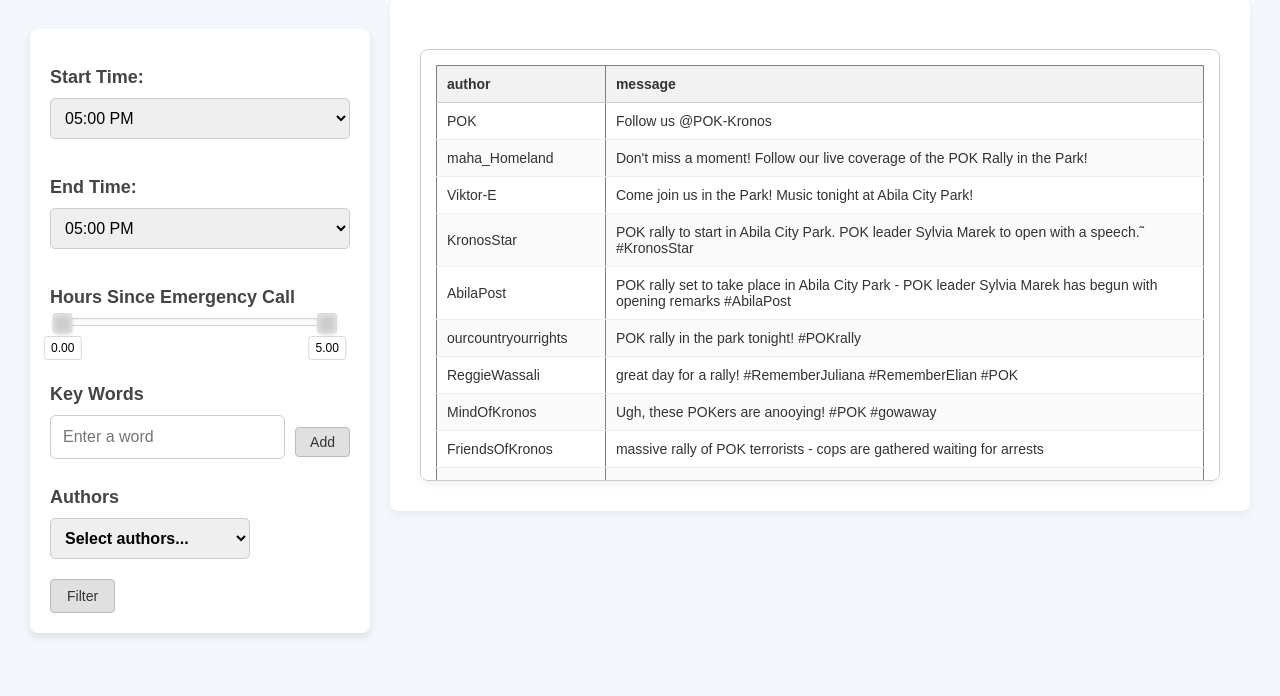
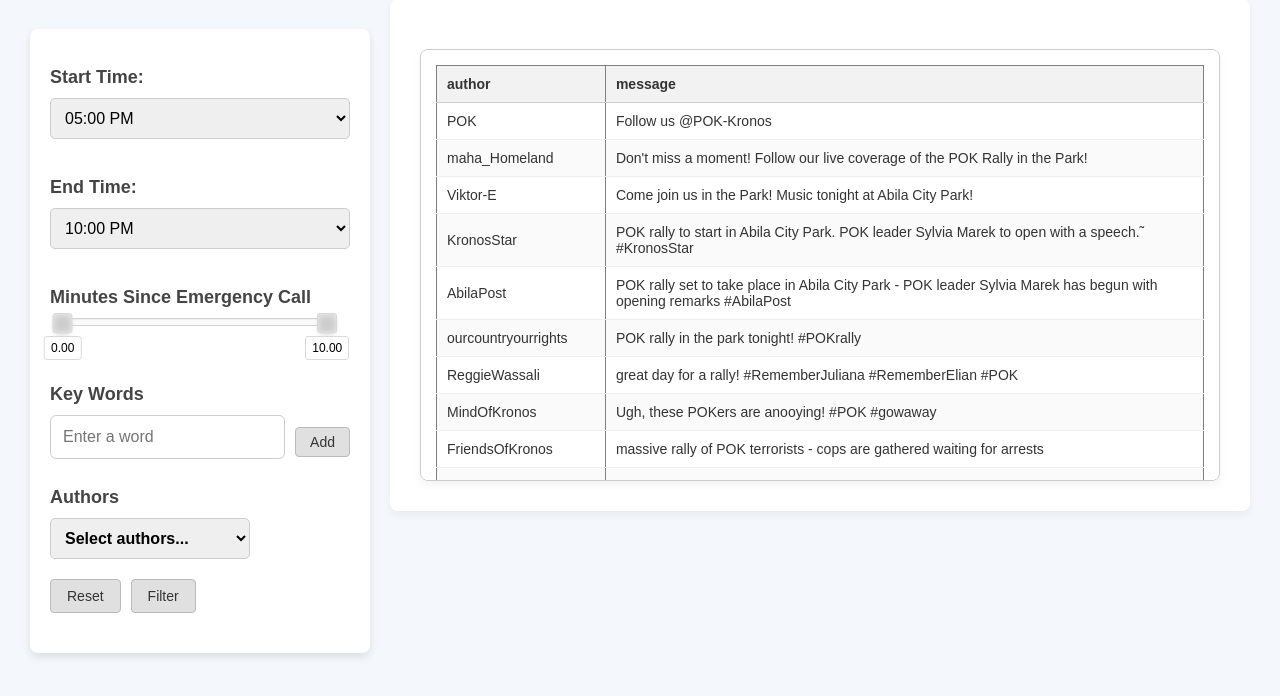
Before and after one commit to sydneybulatao/CS178-Final, a Flask app: page / in a window 1280 px wide. Shown: the part 162-858 px from the top of the page. Run offline with Flask 3, Linux system fonts and the light colour scheme; data that the repository does not hold is empty.

Commit message:
Fix filters and add reset button

```diff
--- a/Q1/app.py
+++ b/Q1/app.py
@@ -29,7 +29,7 @@ def index():
   time_options = generate_time_options(5, 10, 15)
 
   # Get list of all authors in dataset
-  authors = df[df['type'] == 'mbdata']['author'].unique()
+  authors = sorted(df[df['type'] == 'mbdata']['author'].unique())
 
   return render_template(
     'index.html',
@@ -39,29 +39,72 @@ def index():
     df=html_df
   )
 
+def time_to_most_recent_emergency(ccdata_df, mbdata_row):
+  # Find the most recent emergency call before the current 'mbdata' row
+  recent_ccdata = ccdata_df[ccdata_df['date'] <= mbdata_row['date']].iloc[-1:]  # Get the most recent one
+  if not recent_ccdata.empty:
+    # Calculate the time difference (absolute value)
+    return mbdata_row['date'] - recent_ccdata['date'].iloc[0]
+  return pd.NaT  # If no previous emergency call, return Not a Time
+
 @app.route('/update', methods=["POST"])
 def update():
   request_data = request.get_json()
 
-  # Generate time options from 5 PM to 10 PM in 15 minute increments
-  time_options = generate_time_options(5, 10, 15)
+  filtered_df = df.copy(deep=True)
+  filtered_df['date'] = pd.to_datetime(filtered_df['date'], format='%Y-%m-%d %H:%M:%S')
 
-  # Get list of all authors in dataset
-  authors = df[df['type'] == 'mbdata']['author'].unique()
+  ### Filter by start and end time
+  if 'startTime' in request_data and 'endTime' in request_data:
+    start_time_str = request_data['startTime']
+    end_time_str = request_data['endTime']
 
-  # Filter by authors
-  filtered_df = df.copy(deep=True)
+    # Convert to datetime objects
+    start_time = datetime.strptime(start_time_str, '%I:%M %p')
+    end_time = datetime.strptime(end_time_str, '%I:%M %p')
+    start_time = start_time.replace(year=filtered_df['date'].dt.year.iloc[0], month=filtered_df['date'].dt.month.iloc[0], day=filtered_df['date'].dt.day.iloc[0])
+    end_time = end_time.replace(year=filtered_df['date'].dt.year.iloc[0], month=filtered_df['date'].dt.month.iloc[0], day=filtered_df['date'].dt.day.iloc[0])
+
+    # Filter dataframe by time range
+    filtered_df = filtered_df[(filtered_df['date'] >= start_time) & (filtered_df['date'] <= end_time)]
+
+  ### Filter by time to emergency call
+  # Separate 'ccdata' (emergency calls) and 'mbdata' (messages)
+  ccdata_df = filtered_df[filtered_df['type'] == 'ccdata']
+  mbdata_df = filtered_df[filtered_df['type'] == 'mbdata']
+
+  # Sort to get in ascending order
+  ccdata_df = ccdata_df.sort_values(by='date', ascending=True)
+  mbdata_df = mbdata_df.sort_values(by='date', ascending=True)
+
+  # Calculate time to most recent emergency call for each mbdata entry
+  mbdata_df['time_to_emergency'] = mbdata_df.apply(
+    lambda row: (time_to_most_recent_emergency(ccdata_df, row).total_seconds() / 60)
+    if pd.notnull(time_to_most_recent_emergency(ccdata_df, row)) else np.nan,
+    axis=1
+)
+
+  if 'emergencyMinutes' in request_data:
+    emergency_minutes_start = float(request_data['emergencyMinutes'][0])
+    emergency_minutes_end = float(request_data['emergencyMinutes'][1])
+
+    # Filter rows based on whether time_to_emergency is within the specified range
+    mbdata_df = mbdata_df[
+    (mbdata_df['time_to_emergency'] >= emergency_minutes_start) &
+    (mbdata_df['time_to_emergency'] <= emergency_minutes_end)
+    ]
+
+    # Merge the mbdata rows with the time to emergency column back to the filtered_df
+    filtered_df = pd.concat([mbdata_df, ccdata_df])
+
+  ### Filter by authors
   if request_data['authors'] and request_data['authors'] != []:
     filtered_df = filtered_df[filtered_df['author'].isin(request_data['authors'])]
 
-  # Filter by keywords in the message (case-insensitive)
+  ### Filter by keywords in the message (case-insensitive)
   if request_data['keywords']:
       keyword_pattern = '|'.join([rf'\b{k}\b' for k in request_data['keywords']])
       filtered_df = filtered_df[filtered_df['message'].str.contains(keyword_pattern, case=False, na=False)]
-
-  # TODO: filter by start and end time
-
-  # TODO: filter by time to emergency call
 
   print(filtered_df)
 
@@ -72,6 +115,5 @@ def update():
     "df": html_df
   }
 
-
 if __name__ == '__main__':
     app.run(debug=True)
--- a/Q1/static/js/script.js
+++ b/Q1/static/js/script.js
@@ -7,9 +7,6 @@ function draw_slider(column, min, max, step){
     step: step,
     range: {'min': min, 'max': max}
   });
-  // slider.noUiSlider.on('change', function(){
-  //     update(scatter1_svg, scatter2_svg, scatter1_scale, scatter2_scale)
-  // });
 }
 
 function getFilterValues() {
@@ -31,9 +28,9 @@ function getFilterValues() {
   // Emergency slider value (example assumes you're using noUiSlider)
   const slider = document.getElementById('emergency-time-slider');
   if (slider.noUiSlider) {
-      filterValues['emergencyHours'] = slider.noUiSlider.get(); // Might return a string or array depending on config
+      filterValues['emergencyMinutes'] = slider.noUiSlider.get(); // Might return a string or array depending on config
   } else {
-      filterValues['emergencyHours'] = null;
+      filterValues['emergencyMinutes'] = null;
   }
 
   console.log(filterValues);
@@ -59,3 +56,27 @@ function update(){
     document.getElementById('messages-list').innerHTML = results.df;
 })
 }
+
+function resetFilters() {
+  // Reset start and end time select dropdowns to their default values
+  document.getElementById("start-time").selectedIndex = 0;
+  document.getElementById("end-time").selectedIndex = document.getElementById("end-time").options.length - 1;
+
+  // Reset the emergency slider
+  var slider = document.getElementById('emergency-time-slider');
+  slider.noUiSlider.set([0, 10]);
+
+  // Clear keyword list
+  const wordList = document.getElementById('wordList');
+  wordList.innerHTML = ''; // Clear the list
+
+  // Clear word input field
+  const wordInput = document.getElementById('wordInput');
+  wordInput.value = '';
+
+  // Deselect all author checkboxes
+  const checkboxes = document.querySelectorAll("#checkboxes input[type='checkbox']");
+  checkboxes.forEach(cb => cb.checked = false);
+
+  update()
+}
--- a/Q1/templates/index.html
+++ b/Q1/templates/index.html
@@ -31,11 +31,11 @@
     <h3>End Time: </h3>
     <select name="end-time" id="end-time">
       {% for option in end_options %}
-        <option value="{{option}}">{{ option }}</option>
+        <option value="{{ option }}" {% if option == end_options[-1] %}selected{% endif %}>{{ option }}</option>
       {% endfor %}
     </select>
 
-    <h3>Hours Since Emergency Call</h3>
+    <h3>Minutes Since Emergency Call</h3>
     <div id="emergency-time-slider" class="slider" style="width:200pt; display: inline-block"></div>
 
     <h3>Key Words</h3>
@@ -63,7 +63,12 @@
     </div>
     </div>
 
-    <button onclick="update()">Filter</button>
+    <div style="display: flex; gap: 10px; margin-bottom: 20px;">
+      <button type="button" id="reset-btn" onclick="resetFilters()">Reset</button>
+
+      <button type="button" id="filter-btn" onclick="update()">Filter</button>
+    </div>
+
   </div>
 
   <div id="plot-container">
@@ -82,7 +87,7 @@
   width = 460 - margin.left - margin.right,
   height = 360 - margin.top - margin.bottom;
 
-  draw_slider('emergency-time', 0, 5, 0.25)
+  draw_slider('emergency-time', 0, 10, 1)
 
   var expanded = false;
 
```
